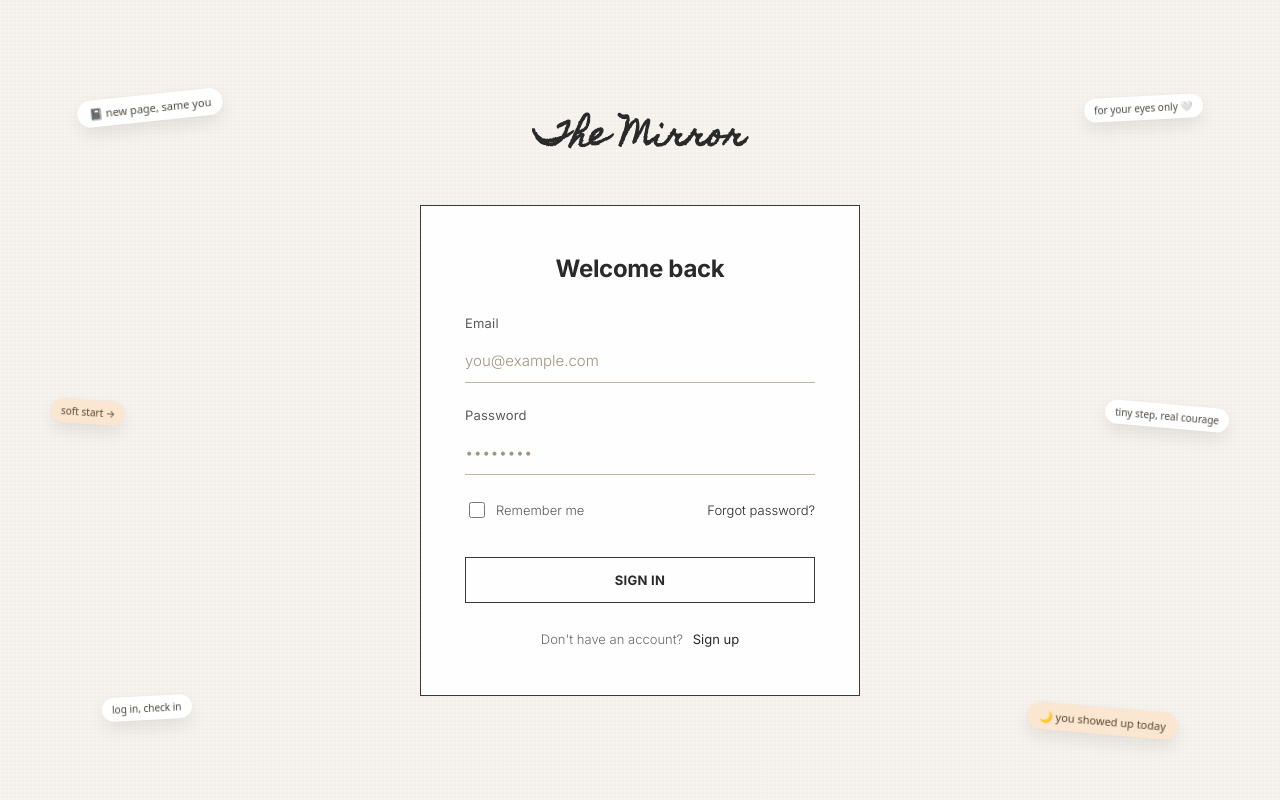
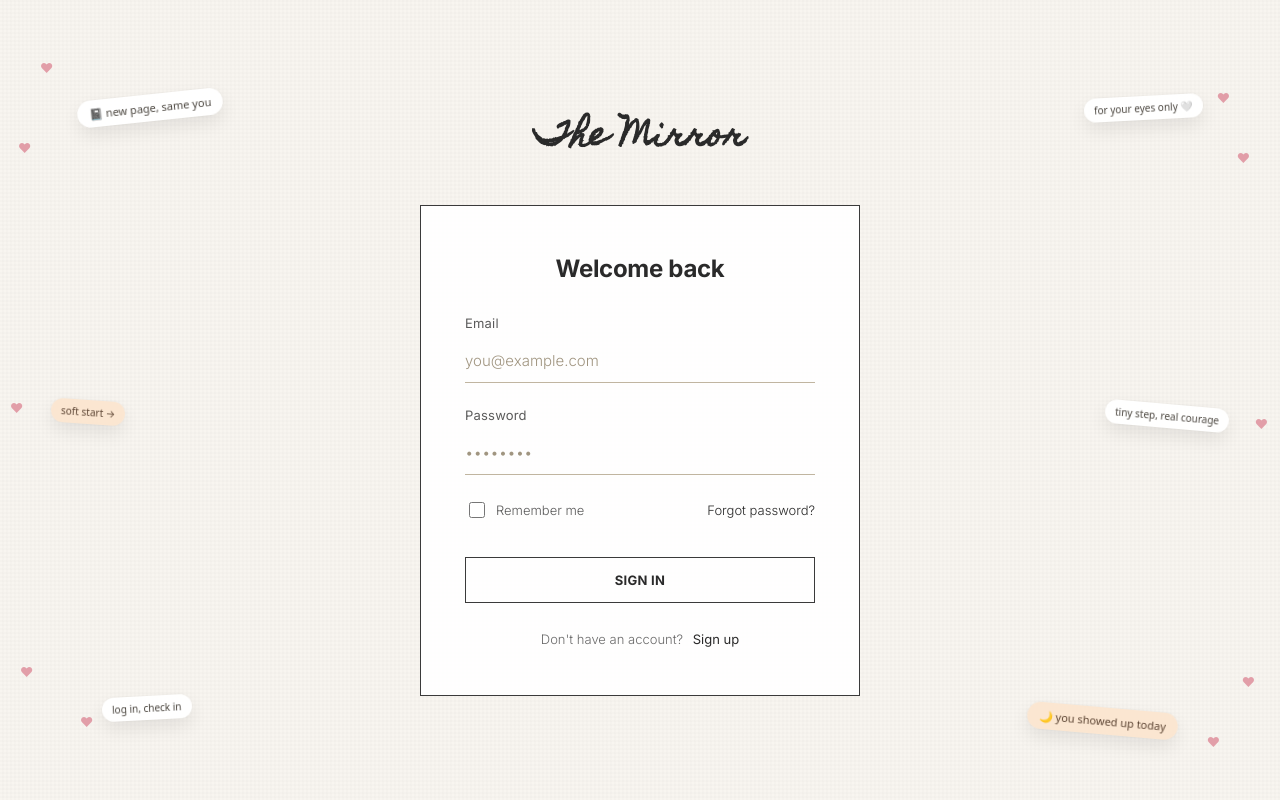
Before and after one commit to Swaliyaa/Mirror, a Flask app: page /login in a window 1280 px wide. Run offline with Flask 3, Linux system fonts and the light colour scheme; some libraries are stand-ins or nearby versions.

Commit message:
Update login.html

```diff
--- a/templates/login.html
+++ b/templates/login.html
@@ -450,6 +450,14 @@
         right: 4%;
       }
     }
+    .doodle-heart {
+      position: absolute;
+      font-size: 13px;
+      color: #e19aa5;
+      opacity: 0.95;
+      pointer-events: none;
+      z-index: 3;
+    }
   </style>
   <style>
     @view-transition {
@@ -466,6 +474,16 @@
   <div class="sticker sticker-mid-right small">tiny step, real courage</div>
   <div class="sticker sticker-bottom-left small">log in, check in</div>
   <div class="sticker sticker-bottom-right accent float" style="--rotate:5deg;">🌙 you showed up today</div>
+  <div class="doodle-heart" style="top: 60px; left: 40px;">❤</div>
+  <div class="doodle-heart" style="top: 90px; right: 50px;">❤</div>
+  <div class="doodle-heart" style="bottom: 70px; left: 80px;">❤</div>
+  <div class="doodle-heart" style="bottom: 50px; right: 60px;">❤</div>
+  <div class="doodle-heart" style="top: 140px; left: 18px;">❤</div>
+  <div class="doodle-heart" style="top: 150px; right: 30px;">❤</div>
+  <div class="doodle-heart" style="bottom: 120px; left: 20px;">❤</div>
+  <div class="doodle-heart" style="bottom: 110px; right: 25px;">❤</div>
+  <div class="doodle-heart" style="top: 50%; left: 10px;">❤</div>
+  <div class="doodle-heart" style="top: 52%; right: 12px;">❤</div>
 
   <h1 class="page-title" id="page-title">The Mirror</h1>
   <div class="card-container">
```
